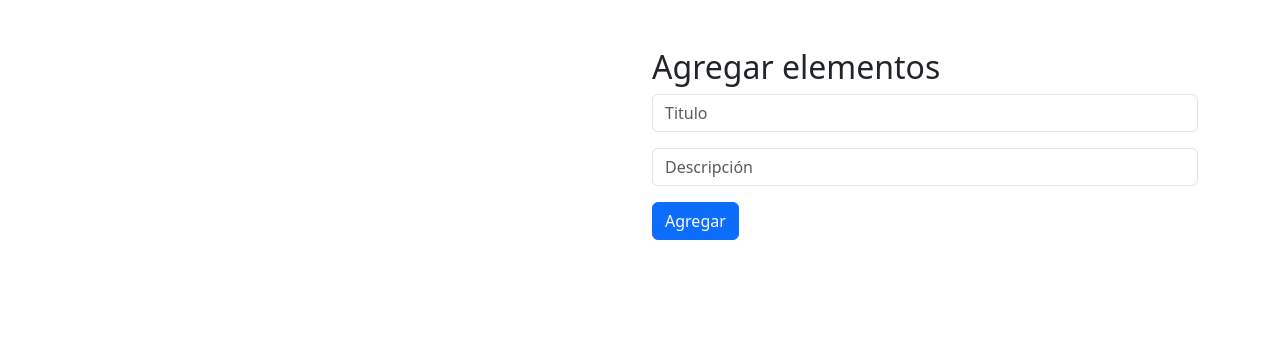
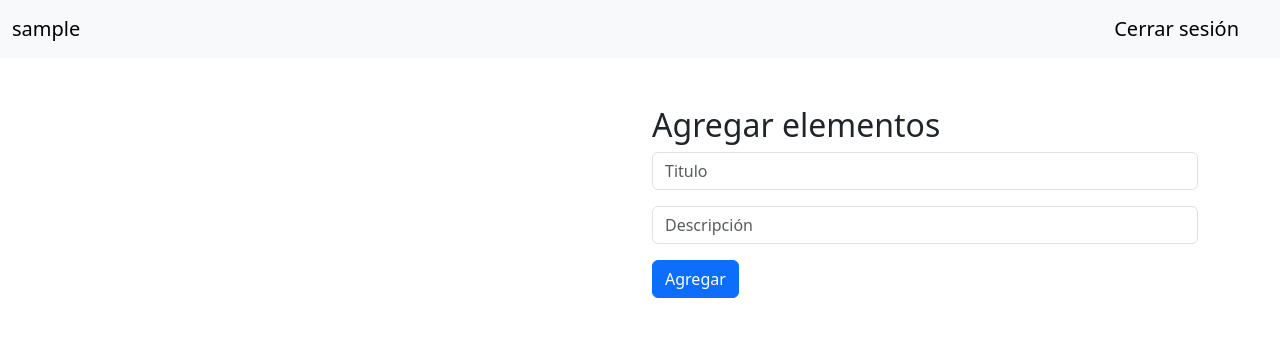
Before and after one commit to manuelhm1993/mh-app-colores, a PHP site: page / in a window 1280 px wide. Shown: the top 337 px of the page. Run offline with PHP 8.4, Linux system fonts and the light colour scheme; the visitor is signed in with stand-in values (Sample User, id 1); data that the repository does not hold is empty; some libraries are stand-ins or nearby versions.

Commit message:
Barra de navegación para el cierre de sesión y el nombre del usuario en la barra

```diff
--- a/index.php
+++ b/index.php
@@ -2,7 +2,7 @@
 session_start();
 
 if(!isset($_SESSION["admin"])) {
-    header('Location: registro.php');
+    header('Location: form-sesion/registro.php');
 }
 ?>
 
@@ -28,6 +28,13 @@ if(!isset($_SESSION["admin"])) {
     ?>
   </head>
   <body>
+    <nav class="navbar bg-body-tertiary">
+        <div class="container-fluid">
+            <span class="navbar-brand mb-0 h1"><?php echo $_SESSION["admin"] ?></span>
+            <a class="navbar-brand btn" href="form-sesion/cerrar_sesion.php">Cerrar sesión</a>
+        </div>
+    </nav>
+
     <div class="container mt-5">
         <div class="row">
             <div class="col">
```
